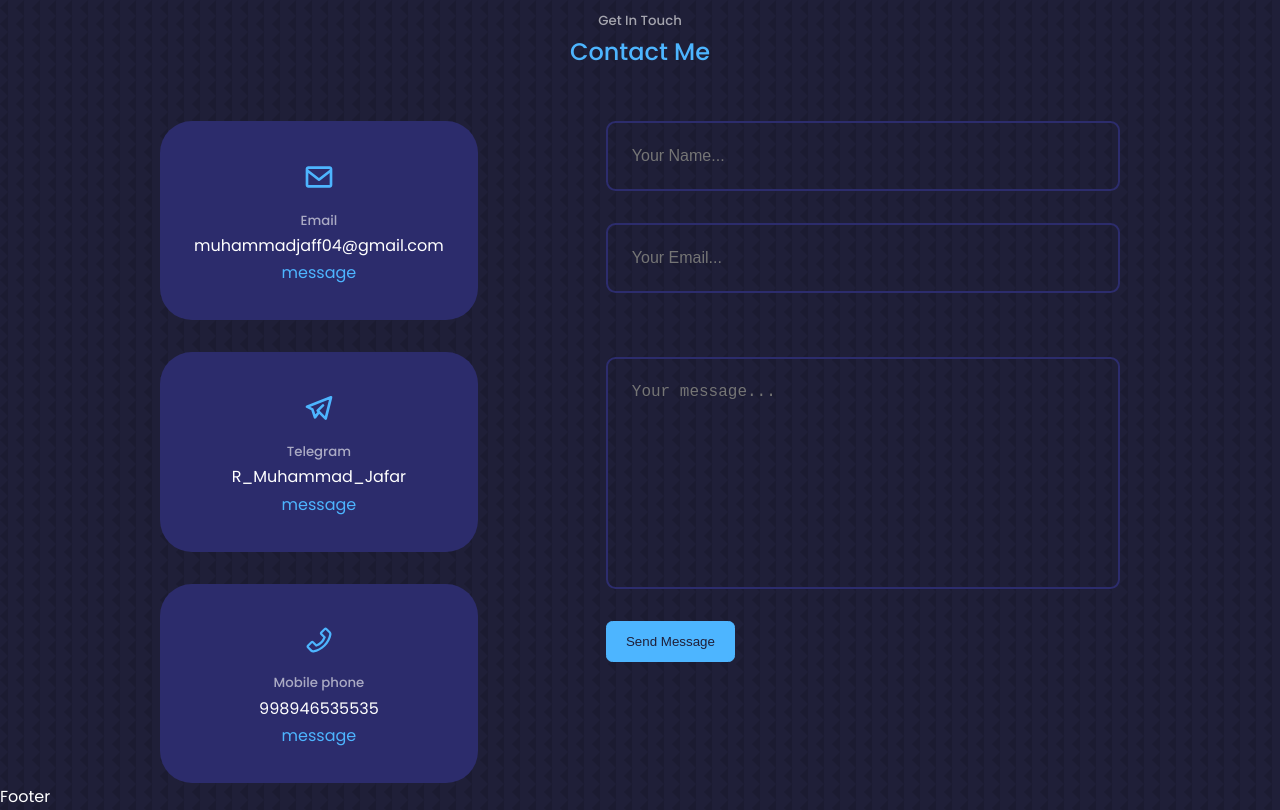
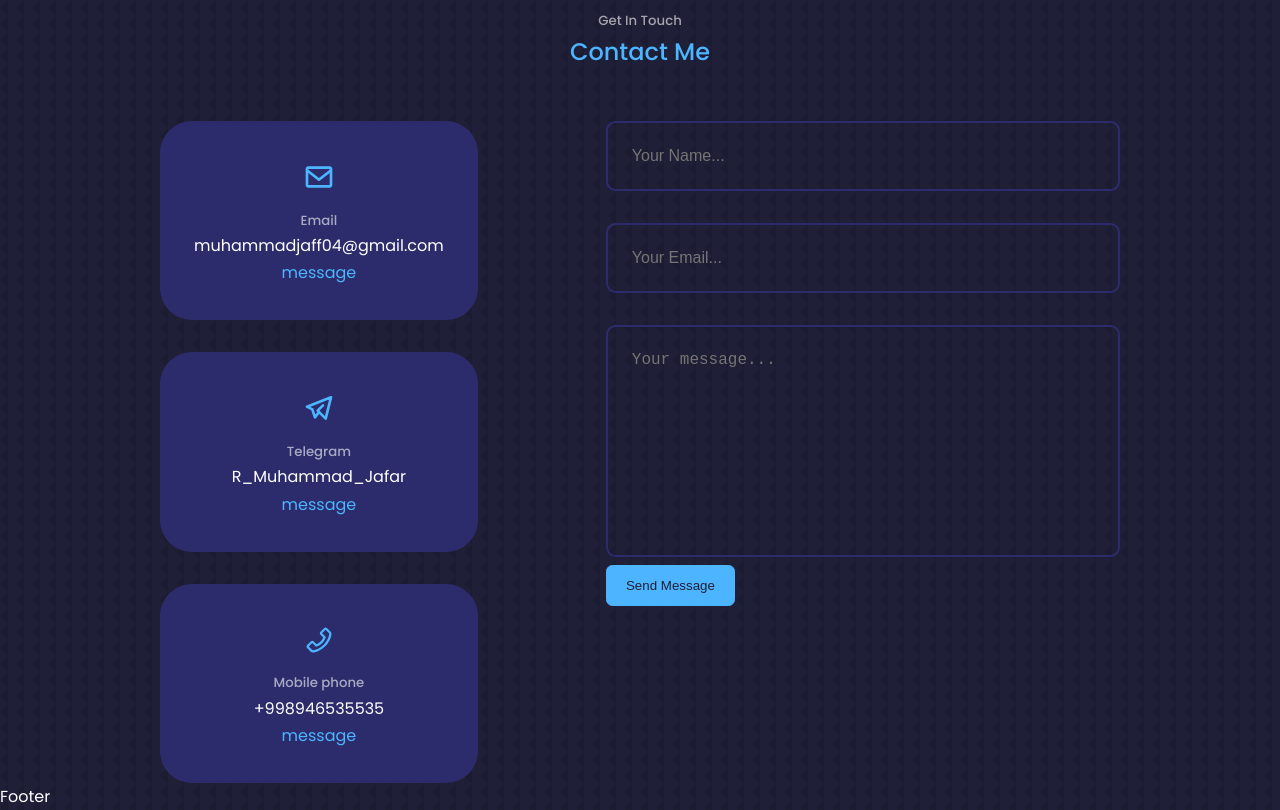
Before and after one commit to MuhammadJaff/Something_simple_react, a React (Create React App) app: page / in a window 1280 px wide. Shown: the part 3760-4570 px from the top of the page. Built offline with nearby package versions, Linux system fonts and the light colour scheme.

Commit message:
email_finish_Alhamdulillah

```diff
--- a/package.json
+++ b/package.json
@@ -11,6 +11,7 @@
     "@testing-library/react": "^13.3.0",
     "@testing-library/user-event": "^13.5.0",
     "animate.css": "^4.1.1",
+    "emailjs-com": "^3.2.0",
     "gsap-trial": "^3.11.0",
     "loaders.css": "^0.1.2",
     "modules": "^0.4.0",
--- a/src/Components/Contact/Contact.jsx
+++ b/src/Components/Contact/Contact.jsx
@@ -2,8 +2,22 @@ import './Contact.scss'
 import {BiEnvelope} from 'react-icons/bi'
 import {TbBrandTelegram} from 'react-icons/tb'
 import {AiOutlinePhone} from 'react-icons/ai'
+import { useRef } from 'react';
+import emailjs from 'emailjs-com';
 
 const Contact = () => {
+  const form = useRef();
+
+  const sendEmail = (e) => {
+    e.preventDefault();
+
+    emailjs.sendForm('service_ck8xdk7', 'template_ww4myn6', form.current, 'xldzS1hAZGyabIL-c')
+      .then((result) => {
+          console.log(result.text);
+      }, (error) => {
+          console.log(error.text);
+      });
+  };
 
   const data = [
     {
@@ -24,7 +38,7 @@ const Contact = () => {
       id:3,
       logo:<AiOutlinePhone/>,
       name:"Mobile phone",
-      address:"998946535535",
+      address:"+998946535535",
       link:"+998946535535"
     }
   ]
@@ -50,12 +64,14 @@ const Contact = () => {
             }
         </div>
         <div className="contact_email">
-          <div>
-            <input className='email_input' type="text" placeholder='Your Name...'/><br />
-            <input className='email_input' type="text" placeholder='Your Email...'/>
-          </div>
-            <textarea className='email_textarea' placeholder='Your message...' cols="30" rows="10"></textarea>
-            <button className='btn btn-primary'>Send Message</button>
+          <form ref={form} onSubmit={sendEmail}>
+            <div>
+              <input required className='email_input' name='name' type="text" placeholder='Your Name...'/><br />
+              <input required className='email_input' name='email' type="text" placeholder='Your Email...'/>
+            </div>
+              <textarea required className='email_textarea' name='message' placeholder='Your message...' cols="10" rows="10"></textarea>
+              <button type='submit' className='btn btn-primary'>Send Message</button>
+          </form>
         </div>
       </div>
     </section>
```
Also changed, not shown: 1 other file (tests, documents, lock files or other folders).
